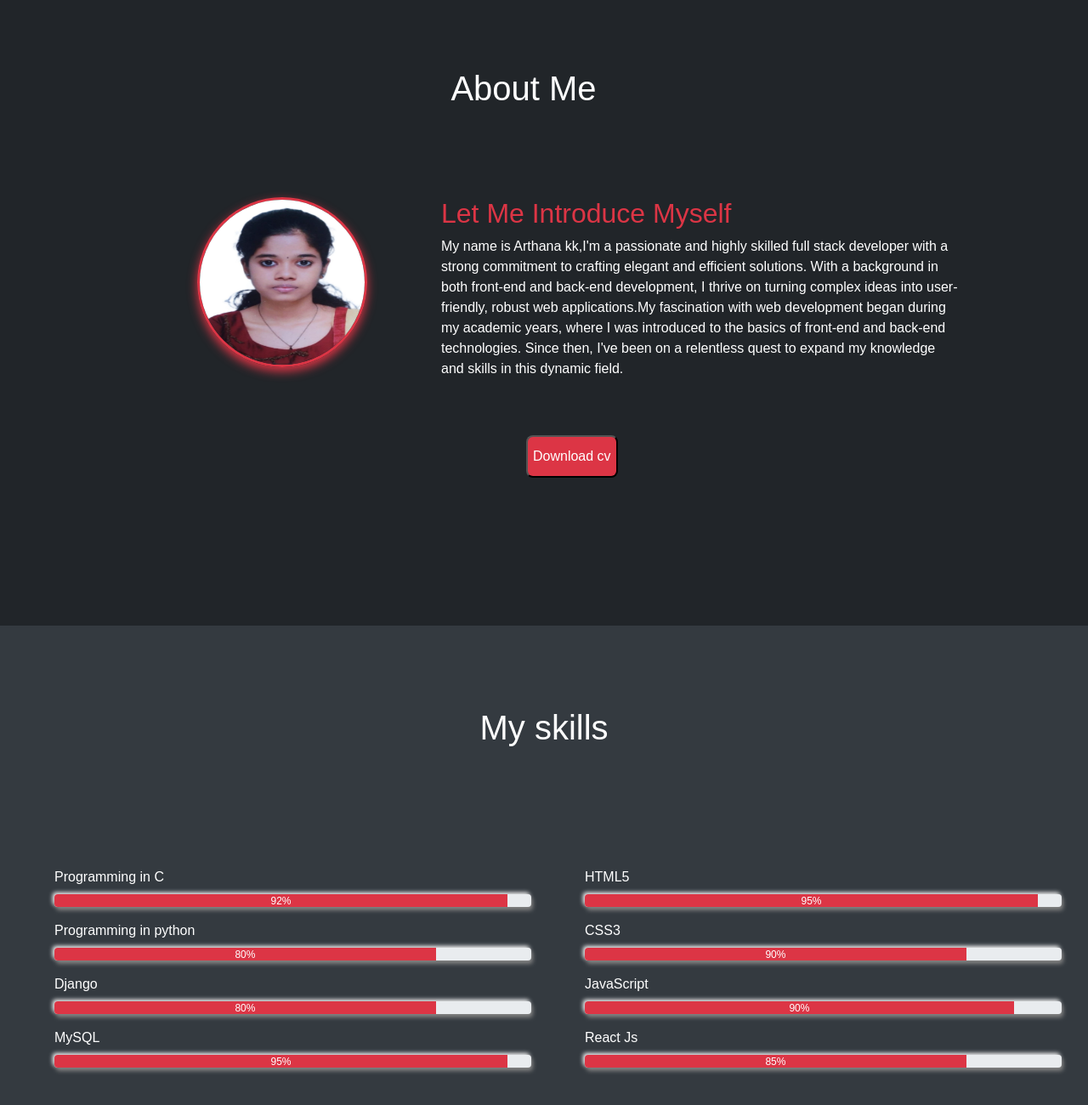
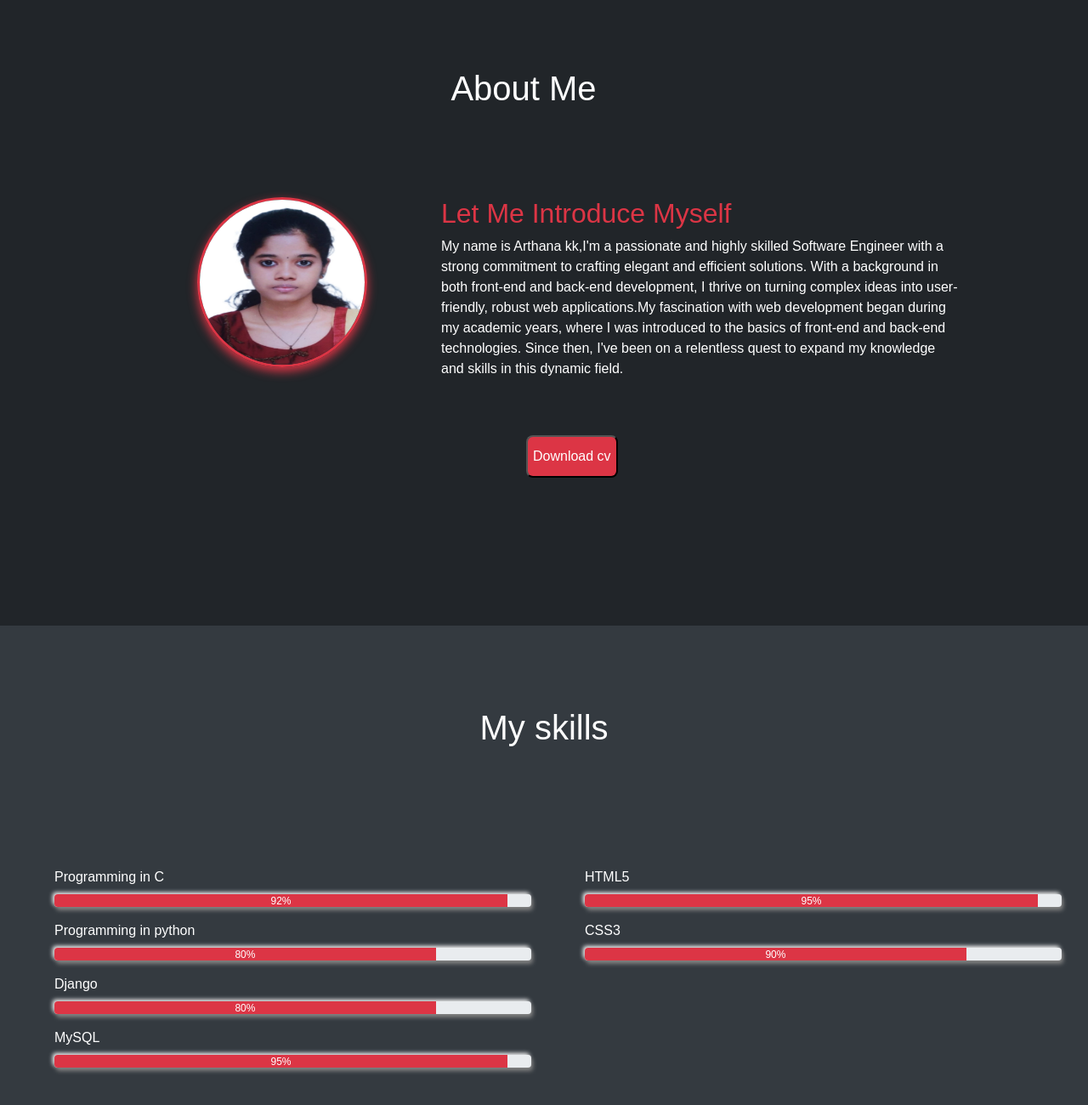
Before and after one commit to Arthanakk/portfolio, a plain HTML site: page index.html in a window 1280 px wide. Shown: the part 938-2238 px from the top of the page at 85% size. Drawn offline with nearby package versions, Linux system fonts and the light colour scheme.

Commit message:
Update index.html

```diff
--- a/index.html
+++ b/index.html
@@ -83,7 +83,7 @@
       </div>
       <div class="col-lg-6 col-md-6 col-12 pr-20 pt-5 " id="intro">
         <h2 style="color:#dc3545;">Let Me Introduce Myself</h2>
-        <p style="color: white;">My name is Arthana kk,I'm a passionate and highly skilled full stack developer with a strong commitment to crafting elegant and efficient solutions. With a background in both front-end and back-end development, I thrive on turning complex ideas into user-friendly, robust web applications.My fascination with web development began during my academic years, where I was introduced to the basics of front-end and back-end technologies. Since then, I've been on a relentless quest to expand my knowledge and skills in this dynamic field.</p>
+        <p style="color: white;">My name is Arthana kk,I'm a passionate and highly skilled Software Engineer with a strong commitment to crafting elegant and efficient solutions. With a background in both front-end and back-end development, I thrive on turning complex ideas into user-friendly, robust web applications.My fascination with web development began during my academic years, where I was introduced to the basics of front-end and back-end technologies. Since then, I've been on a relentless quest to expand my knowledge and skills in this dynamic field.</p>
          <div class="btncv">
           <a href="docfiles/ARTHANA RESUME.pdf" download=""><button class="cv">Download cv</button></a>
          </div>
@@ -122,14 +122,6 @@
           <label class="mr-auto pt-3">CSS3</label>
             <div class="progress">
               <div class="progress-bar " role="progressbar" style="width: 80%;">90%</div>
-            </div>
-          <label class="mr-auto pt-3">JavaScript </label>
-              <div class="progress">
-               <div class="progress-bar " role="progressbar" style="width: 90%;">90%</div>
-               </div>
-            <label class="mr-auto pt-3">React Js</label>
-            <div class="progress">
-              <div class="progress-bar" role="progressbar" style="width: 80%;">85%</div>
             </div>
           </div>
          </div>
```
